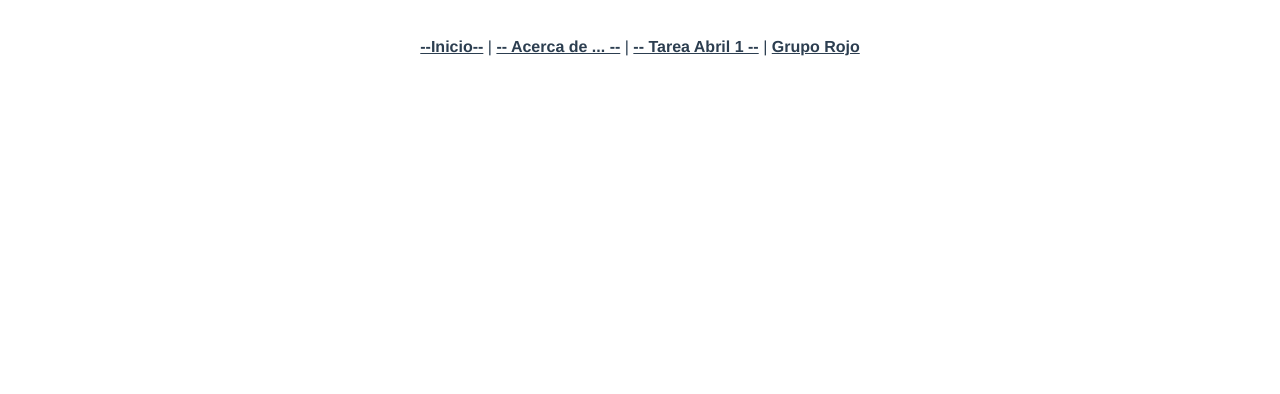
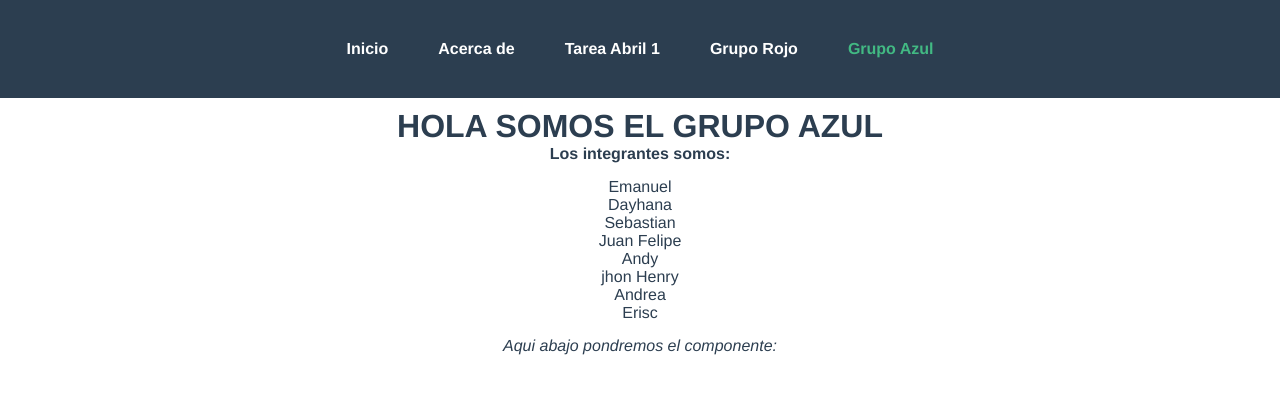
Before and after one commit to amartinezh/prosperCityVue, a Vue app: page /azul in a window 1280 px wide. Shown: the top 394 px of the page. Built offline with nearby package versions, Linux system fonts and the light colour scheme.

Commit message:
Comit equipo2

```diff
--- a/src/App.vue
+++ b/src/App.vue
@@ -1,14 +1,20 @@
 <template>
   <nav>
-    <router-link to="/">--Inicio--</router-link> |
-    <router-link to="/about">-- Acerca de ... --</router-link> |
-    <router-link to="/tarea">-- Tarea Abril 1 --</router-link> |
+    <router-link to="/">Inicio</router-link>
+    <router-link to="/about">Acerca de</router-link>
+    <router-link to="/tarea">Tarea Abril 1</router-link>
     <router-link to="/grupoRojo">Grupo Rojo</router-link>
+    <router-link to="/Azul">Grupo Azul</router-link>
   </nav>
   <router-view/>
 </template>
 
 <style>
+*{
+  box-sizing: border-box;
+  margin:0;
+  padding: 0;
+}
 #app {
   font-family: Avenir, Helvetica, Arial, sans-serif;
   -webkit-font-smoothing: antialiased;
@@ -18,12 +24,17 @@
 }
 
 nav {
-  padding: 30px;
+  background-color: #2c3e50;
+  display: flex;
+  justify-content: center;
+  padding: 15px 30px;
 }
 
 nav a {
+  padding: 25px;
   font-weight: bold;
-  color: #2c3e50;
+  color: #fff;
+  text-decoration: none;
 }
 
 nav a.router-link-exact-active {
--- a/src/router/index.ts
+++ b/src/router/index.ts
@@ -24,6 +24,11 @@ const routes: Array<RouteRecordRaw> = [
     name: 'grupoRojo',
     component: GrupoRojoView,
   },
+  {
+    path: '/azul',
+    name: 'azul',
+    component: () => import(/* webpackChunkName: "about" */ '../views/GrupoAzul.vue'),
+  },
 ];
 
 const router = createRouter({
--- /dev/null
+++ b/src/views/GrupoAzul.vue
@@ -0,0 +1,26 @@
+<template>
+    <div class="azul">
+        <h1>HOLA SOMOS EL GRUPO AZUL</h1>
+        <h4>Los integrantes somos:</h4>
+        <ul>
+            <li>Emanuel</li>
+            <li>Dayhana</li>
+            <li>Sebastian</li>
+            <li>Juan Felipe</li>
+            <li>Andy</li>
+            <li>jhon Henry</li>
+            <li>Andrea</li>
+            <li>Erisc</li>
+        </ul>
+        <p><i>Aqui abajo pondremos el componente:</i></p>
+    </div>
+</template>
+
+<style scoped>
+.azul{
+    margin: 10px auto;
+}
+ul{
+    margin: 15px 0;
+}
+</style>
```
